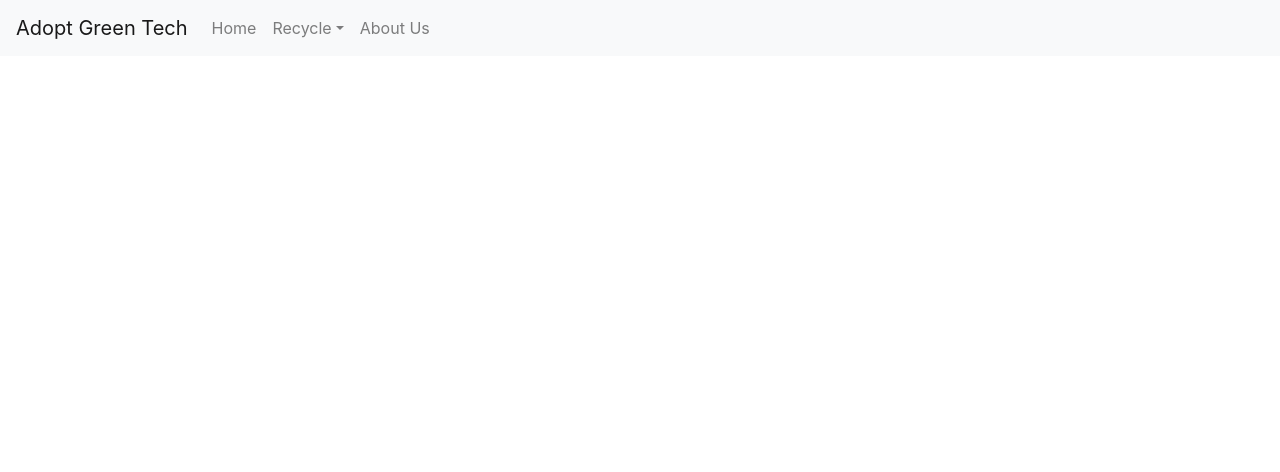
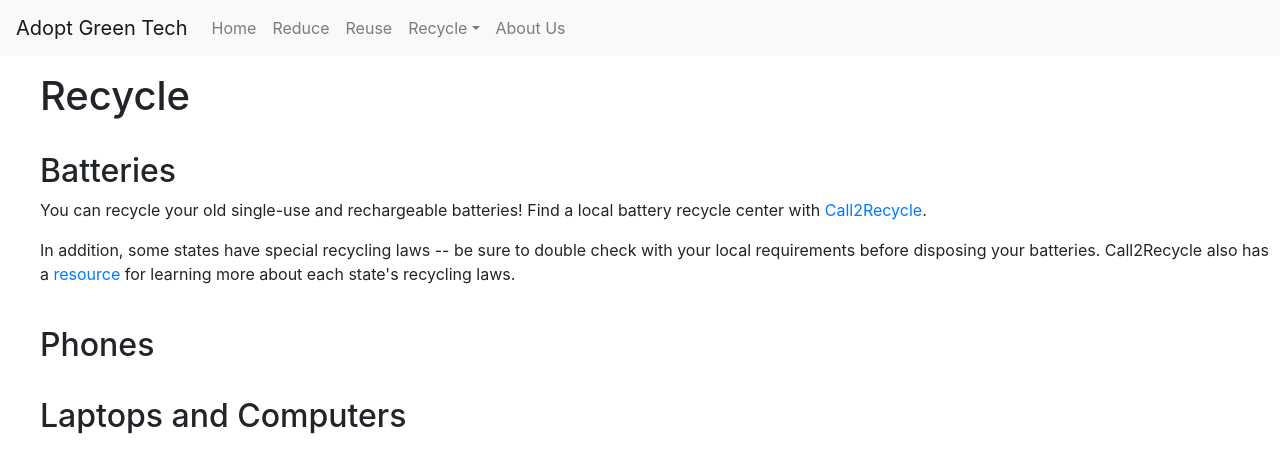
Before and after one commit to rebeckur/adopt-green-tech, a React (Create React App) app: page /recycle in a window 1280 px wide. Shown: the top 472 px of the page. Built offline with nearby package versions, Linux system fonts and the light colour scheme.

Commit message:
Adding recycle page

```diff
--- a/src/components/AboutUs.js
+++ b/src/components/AboutUs.js
@@ -3,8 +3,8 @@ import React from 'react';
 export default class AboutUs extends React.Component {
     render() {
         return(
-            <div>
-                <p>About Us</p>
+            <div className="page">
+                <h1>About Us</h1>
             </div>
         )
     }
--- a/src/components/NavigationBar.js
+++ b/src/components/NavigationBar.js
@@ -3,11 +3,11 @@ import {
     BrowserRouter as Router,
     Switch,
     Route,
-    useParams,
 } from 'react-router-dom';
-import {Nav, Navbar, NavDropdown} from 'react-bootstrap';
+import { Nav, Navbar, NavDropdown } from 'react-bootstrap';
 import Home from './Home';
 import AboutUs from './AboutUs';
+import Recycle from './Recycle';
 
 class BootstrapNavbar extends React.Component {
 
@@ -23,17 +23,19 @@ class BootstrapNavbar extends React.Component {
                                 <Navbar.Collapse id="basic-navbar-nav">
                                     <Nav className="mr-auto">
                                         <Nav.Link href="/">Home</Nav.Link>
+                                        <Nav.Link href="/reduce">Reduce</Nav.Link>
+                                        <Nav.Link href="/reuse">Reuse</Nav.Link>
                                         <NavDropdown title="Recycle">
-                                            <NavDropdown.Item href="">Batteries</NavDropdown.Item>
-                                            <NavDropdown.Item href="">Phones</NavDropdown.Item>
-                                            <NavDropdown.Item href="">Laptops and Computers</NavDropdown.Item>
-                                            <NavDropdown.Item href="">Misc.</NavDropdown.Item>
+                                            <NavDropdown.Item href="/recycle#batteries">Batteries</NavDropdown.Item>
+                                            <NavDropdown.Item href="/recycle#phones">Phones</NavDropdown.Item>
+                                            <NavDropdown.Item href="/recycle#laptops-computers">Laptops and Computers</NavDropdown.Item>
+                                            <NavDropdown.Item href="/recycle">Misc.</NavDropdown.Item>
                                         </NavDropdown>
                                         <Nav.Link href="/about-us">About Us</Nav.Link>
                                     </Nav>
                                 </Navbar.Collapse>
                             </Navbar>
-                            <br />
+                            <br/><br/><br/>
                             <Switch>
                                 <Route exact path="/">
                                     <Home />
@@ -41,6 +43,10 @@ class BootstrapNavbar extends React.Component {
 
                                 <Route path="/about-us">
                                     <AboutUs />
+                                </Route>
+
+                                <Route path="/recycle">
+                                    <Recycle />
                                 </Route>
                             </Switch>
                         </Router>
--- /dev/null
+++ b/src/components/Recycle.js
@@ -0,0 +1,27 @@
+import React from 'react';
+
+export default class Recycle extends React.Component {
+    render() {
+        return(
+            <div className="page">
+                <h1>Recycle</h1>
+                <br />
+                <div id="batteries">
+                    <h2>Batteries</h2>
+                    <p> You can recycle your old single-use and rechargeable batteries!
+                        Find a local battery recycle center with <a href="https://www.call2recycle.org/locator/">Call2Recycle</a>.</p>
+                    <p>In addition, some states have special recycling laws -- be sure to double check with your local requirements before disposing your batteries.
+                        Call2Recycle also has a <a href="https://www.call2recycle.org/recycling-laws-by-state/">resource</a> for learning more about each state's recycling laws.</p>
+                </div>
+                <br />
+                <div id="phones">
+                    <h2>Phones</h2>
+                </div>
+                <br />
+                <div id="laptops-computers">
+                    <h2>Laptops and Computers</h2>
+                </div>
+            </div>
+        )
+    }
+}
```
